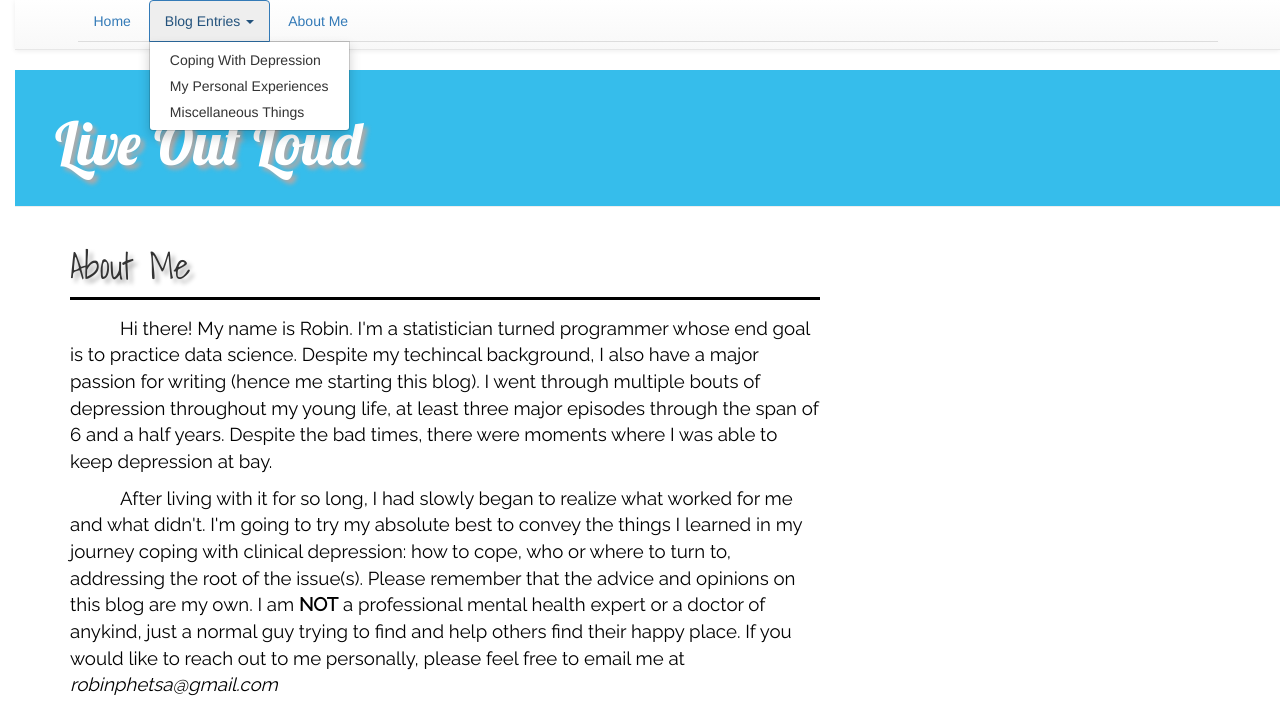
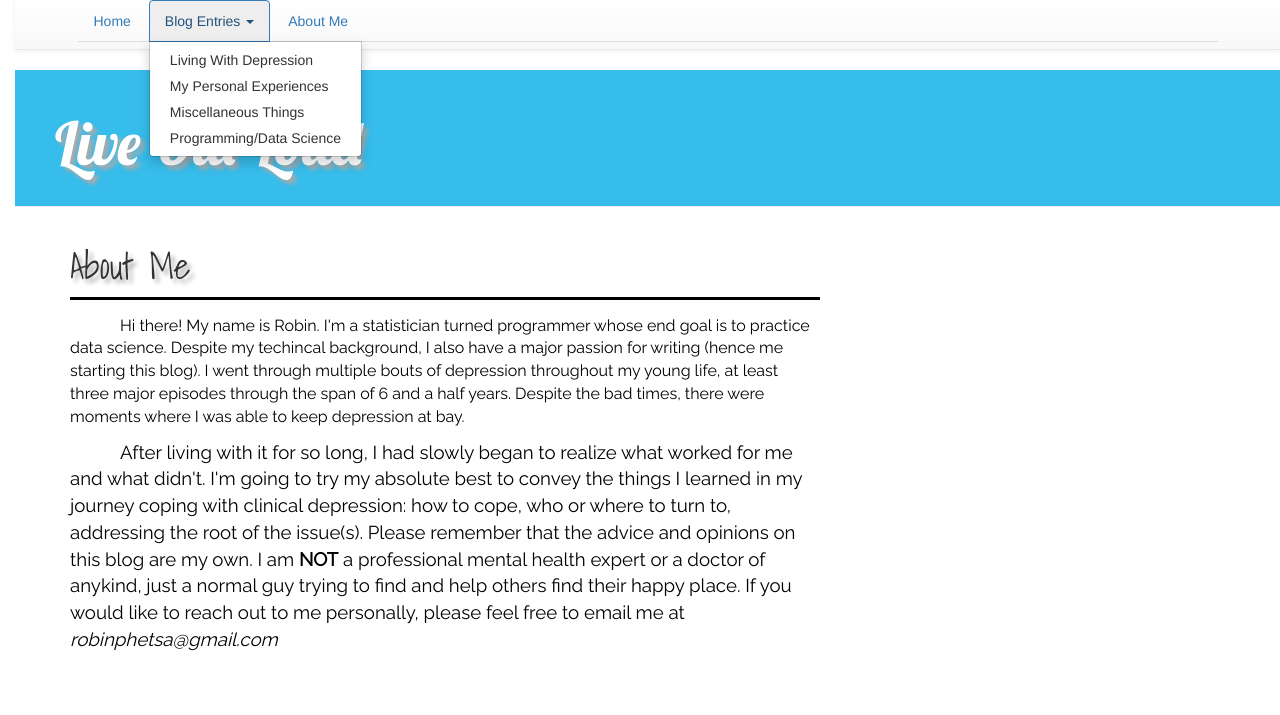
Before and after one commit to robinphetsa/blog-project, a Django app: page /about in a window 1280 px wide, after a click on "Blog Entries". Shown: the top 715 px of the page. Run offline with Django 3.2, Linux system fonts and the light colour scheme; some libraries are stand-ins or nearby versions; some web fonts are replaced.

Commit message:
Made changes to some styling

```diff
--- a/blog/static/css/blog.css
+++ b/blog/static/css/blog.css
@@ -44,7 +44,7 @@ h1, h2, h3, h4 {
 .block {
     font-family: 'Raleway', sans-serif;
     color: #000000 ;
-    font-size: 14pt;
+    font-size: 12pt;
     border-top-style: solid;
     padding-top: 2%;
     text-indent: 50px;
@@ -70,3 +70,5 @@ h1, h2, h3, h4 {
     color: #000000 ;
     font-size: 14pt;
 }
+
+.centeritem { margin-left: auto; margin-right: auto; width: 100px; }
--- a/blog/templates/blog/base.html
+++ b/blog/templates/blog/base.html
@@ -20,9 +20,10 @@
                     <a class="dropdown-toggle" data-toggle="dropdown" href="#" role="button" aria-haspopup="true" aria-expanded="false">Blog Entries <span class="caret"></span>
                     </a>
                         <ul class="dropdown-menu">
-                          <li><a href="{% url 'post_category' pk=1 %}">Coping With Depression</a></li>
+                          <li><a href="{% url 'post_category' pk=1 %}">Living With Depression</a></li>
                           <li><a href="{% url 'post_category' pk=2 %}">My Personal Experiences</a></li>
                           <li><a href="{% url 'post_category' pk=3 %}">Miscellaneous Things</a></li>
+                          <li><a href="{% url 'post_category' pk=4 %}">Programming/Data Science</a></li>
                         </ul>
                   </li>
                   <li role="presentation"><a href="{% url 'about' %}">About Me</a></li>
--- a/blog/templates/blog/post_detail.html
+++ b/blog/templates/blog/post_detail.html
@@ -3,7 +3,7 @@
 {% block content %}
     <div class = "post">
         <h1>{{ post.title }}</h1>
-        <p class="block">{{ post.text|linebreaksbr}}</p>
+        <p class="block">{{ post.text|linebreaks}}</p>
         {% if post.published_date %}
             <div class="date">
                 {{ post.published_date }}
```
